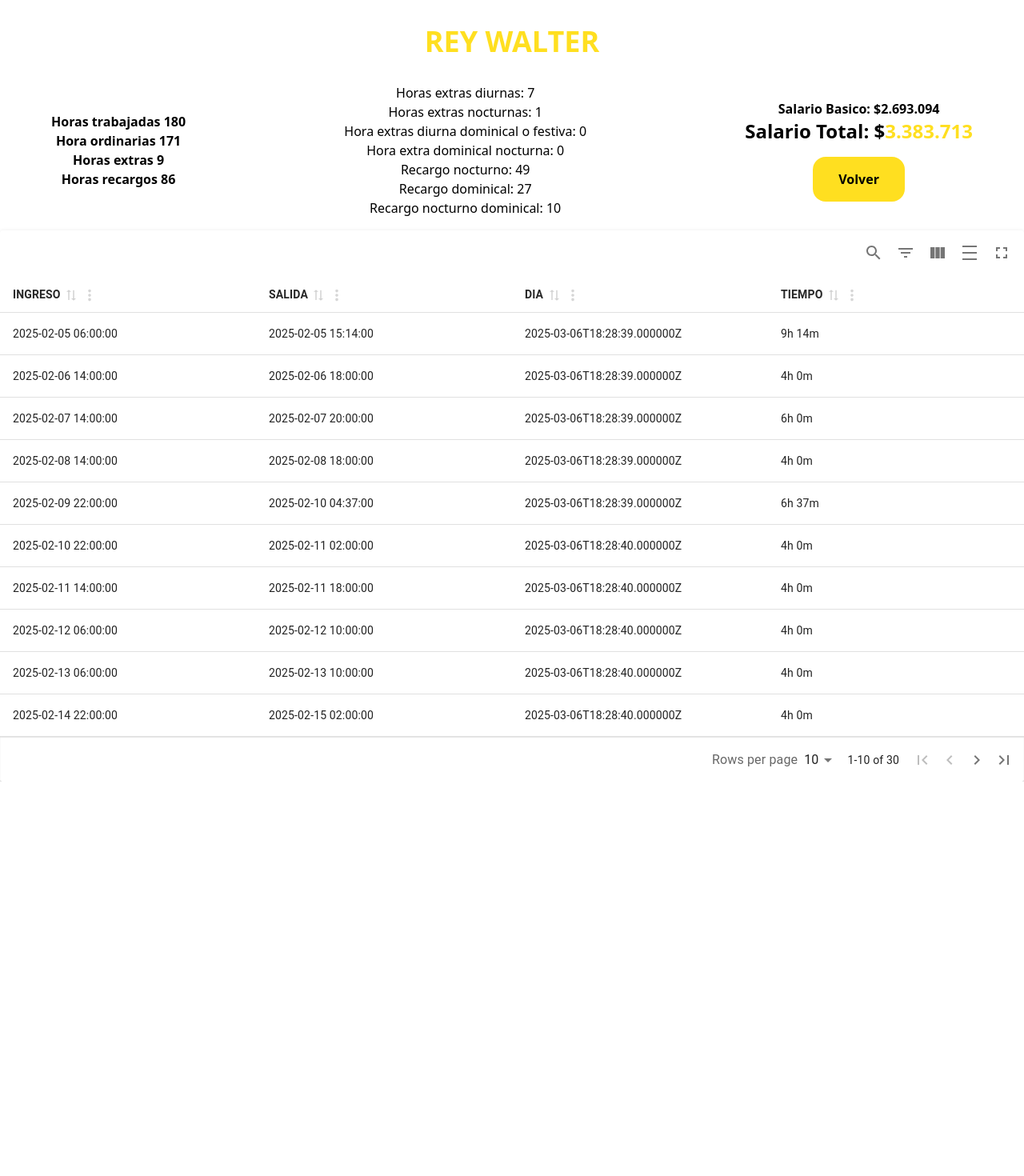
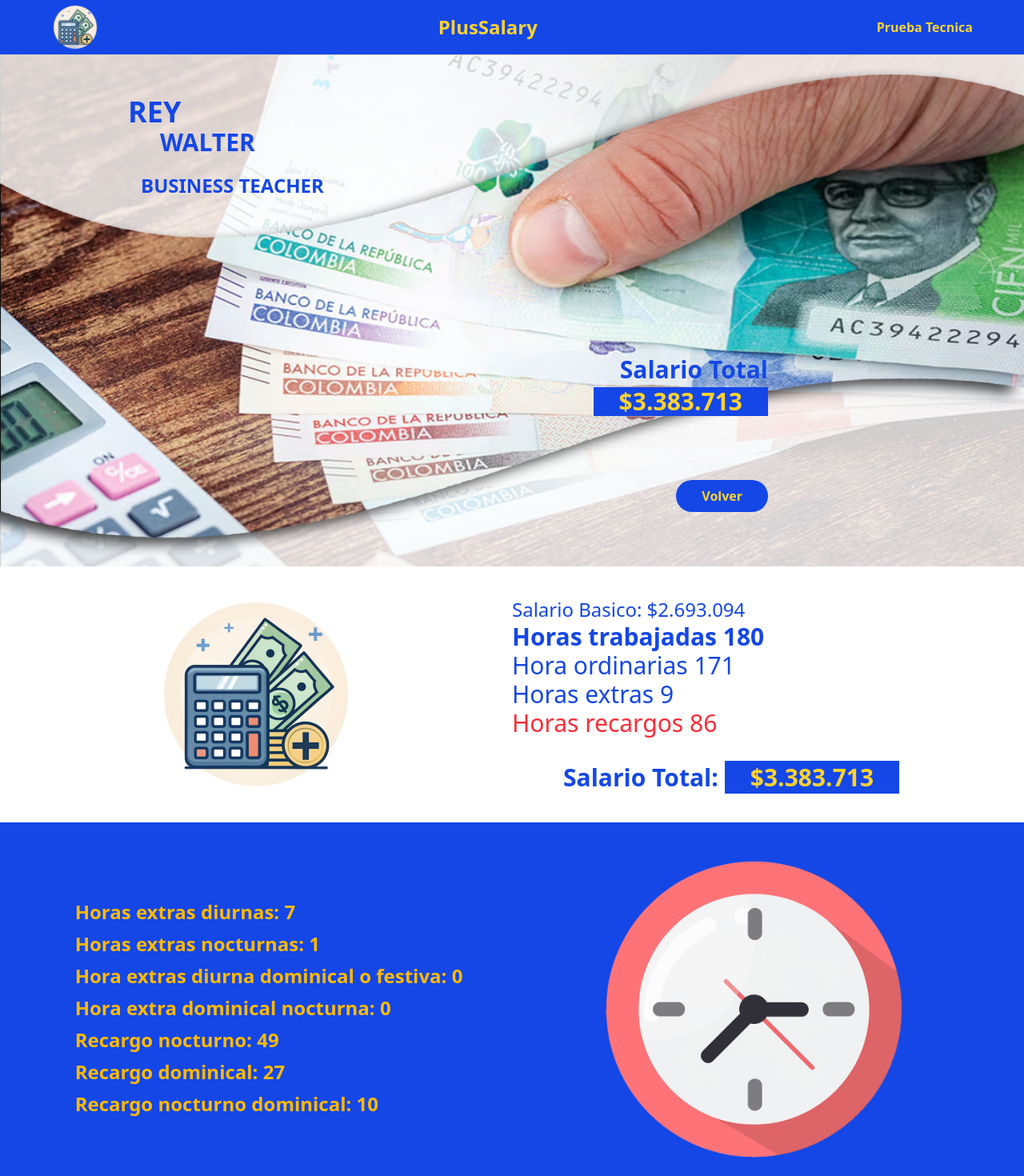
Before and after one commit to DesarrolloInverpacifico/prueba-tecnica-react-developer-junior, a React (Vite) app in the folder pruebaTecnica/: page /description/1 in a window 1280 px wide. Shown: the top 1470 px of the page at 80% size. Before the commit the page ends 977 px from the top, so only its background shows below. Built offline with nearby package versions, Linux system fonts and the light colour scheme.

Commit message:
se organizo la pagina de detalles segun el diseño

```diff
--- a/pruebaTecnica/src/components/Description.tsx
+++ b/pruebaTecnica/src/components/Description.tsx
@@ -6,6 +6,8 @@ import Table from "./Table"
 import { useSEO } from "../hooks/useSEO"
 import { calculateWorkHours, ICalculo } from "../helpers/calculates"
 import { columnsDescription } from "../helpers/colums"
+import Footer from "./Footer"
+import NavBar from "./NavBar"
 
 function Description() {
 
@@ -16,10 +18,15 @@ function Description() {
     const [dataAccess, setDataAccess] = useState<IAccessControls[]>([])
     const [processedData, setProcessedData] = useState<IAccessControls[]>([]);
     const [calculo, setCalculo] = useState<ICalculo | null>(null)
+    const [show, setShow] = useState(false)
     useSEO(`${data?.attributes.first_name} - detalles`, `Vista de detalles del usuario ${data?.attributes.first_name} ${data?.attributes.last_name}`)
 
-    const volver = ()=>{
+    const back = ()=>{
         navigate("/")
+    }
+
+    const showSesion = ()=>{
+        setShow(!show)
     }
 
       useEffect(()=>{
@@ -70,18 +77,42 @@ function Description() {
 
   return (
     <div>
-        <h1 className="flex flex-col justify-center items-center font-bold text-4xl my-8 text-yellow-300">
-            {data?.attributes.first_name.toLocaleUpperCase()} {data?.attributes.last_name.toLocaleUpperCase()} </h1>
+        <NavBar/>
         {
             calculo && (
-            <div className="flex justify-between mb-4 mx-16">
-                <div className="flex flex-col justify-center items-center font-bold">
-                    <h2>Horas trabajadas {Math.floor(calculo.totalWorkedHours)}</h2>
-                    <h2>Hora ordinarias {Math.floor(calculo.totalOrdinaryHours)} </h2>
-                    <h2>Horas extras {Math.floor(calculo.totalOvertimeHours)}</h2>
-                    <h2>Horas recargos {Math.floor(calculo.totalRecaudeHours)}</h2>
+
+            <div>
+                <header className="relactive">
+                    <img src="/payFondo.png" alt="payFondo" className="w-full h-[80vh]" />
+                    <h1 className="absolute left-40 top-30 text-4xl font-bold text-blue-700">{data?.attributes.first_name.toLocaleUpperCase()}</h1>
+                    <h2 className="absolute left-50 top-40 text-3xl font-bold text-blue-700">{data?.attributes.last_name.toLocaleUpperCase()}</h2>
+                    <h2 className="absolute left-44 top-54 text-2xl font-bold text-blue-700">{data?.attributes.charge.toLocaleUpperCase()}</h2>
+                    <h2 className="absolute right-80 bottom-80 text-3xl font-bold text-blue-700">Salario Total</h2>
+                    <h2 className="absolute right-80 bottom-70 text-3xl font-bold bg-blue-700 text-amber-300 px-8">${Math.floor(calculo.totalSalary).toLocaleString('es-CO')}</h2>
+                    <button
+                        onClick={back}
+                        className="absolute right-80 bottom-40 font-bold bg-blue-700 text-amber-300 px-8 py-2 rounded-full"
+                    >
+                        Volver
+                    </button>
+                </header>
+                <section className="grid grid-cols-2 items-center justify-center mt-8">
+                    <div className="flex items-center justify-center">
+                        <img src="/logo.png" alt="logo" className="w-[40%] h-40%"/>
                     </div>
-                <div className="flex flex-col justify-center items-center">
+                    <div>
+                        <h2 className="text-2xl text-blue-700">Salario Basico: ${Math.floor(calculo.basySalary).toLocaleString('es-CO')}</h2>
+                        <h2 className="font-bold text-3xl text-blue-700">Horas trabajadas {Math.floor(calculo.totalWorkedHours)}</h2>
+                        <h2 className="text-3xl text-blue-700">Hora ordinarias {Math.floor(calculo.totalOrdinaryHours)} </h2>
+                        <h2 className="text-3xl text-blue-700">Horas extras {Math.floor(calculo.totalOvertimeHours)}</h2>
+                        <h2 className="text-3xl text-red-500">Horas recargos {Math.floor(calculo.totalRecaudeHours)}</h2>
+                        <h2 className="font-bold text-3xl text-blue-700 mt-8 ml-16">Salario Total:
+                            <span className="ml-2 text-3xl font-bold bg-blue-700 text-amber-300 px-8">${Math.floor(calculo.totalSalary).toLocaleString('es-CO')}</span>
+                        </h2>
+                    </div>
+                </section>
+                <section className="bg-blue-700 grid grid-cols-2 items-center justify-items-center justify-center mt-8 p-8">
+                    <div className="text-amber-400 flex flex-col gap-2 font-bold text-2xl">
                         {calculo.overtimeBreakdown.HED >= 0 && <p>Horas extras diurnas: {Math.floor(calculo.overtimeBreakdown.HED)}</p>}
                         {calculo.overtimeBreakdown.HEN >= 0 && <p>Horas extras nocturnas: {Math.floor(calculo.overtimeBreakdown.HEN)}</p>}
                         {calculo.overtimeBreakdown.HEDD >= 0 && <p>Hora extras diurna dominical o festiva: {Math.floor(calculo.overtimeBreakdown.HEDD)}</p>}
@@ -89,20 +120,23 @@ function Description() {
                         {calculo.overtimeBreakdown.RC >= 0 && <p>Recargo nocturno: {Math.floor(calculo.overtimeBreakdown.RC)}</p>}
                         {calculo.overtimeBreakdown.RD >= 0 && <p>Recargo dominical: {Math.floor(calculo.overtimeBreakdown.RD)}</p>}
                         {calculo.overtimeBreakdown.RND >= 0 && <p>Recargo nocturno dominical: {Math.floor(calculo.overtimeBreakdown.RND)}</p>}
+                    </div>
+                    <div>
+                        <img src="/reloj.png" alt="iconoReloj" width={400}/>
+                    </div>
+                </section>
+                <div className="flex flex-col justify-center items-center text-2xl text-blue-700 p-16 font-bold">
+                    <button onClick={showSesion} className="cursor-pointer">{show ? "Ocultar": "Ver Detalles"}</button>
+                </div>
 
-                </div>
-                <div className="flex  flex-col justify-center items-center">
-                    <h2 className="font-bold">Salario Basico: ${Math.floor(calculo.basySalary).toLocaleString('es-CO')}</h2>
-                    <h2 className="font-bold text-2xl">Salario Total: $<span className="text-yellow-300">{Math.floor(calculo.totalSalary).toLocaleString('es-CO')}</span></h2>
-                    <button className="py-4 px-8 font-bold bg-yellow-300 mt-4 text-black rounded-2xl hover:bg-yellow-200 hover:cursor-pointer"
-                    onClick={volver}
-                    >Volver</button>
-                </div>
 
             </div>
             )
         }
+                <section id="descriptionTable" className={show ? '':"hidden"}>
                     <Table data={processedData} columns={columnsDescription} />
+                </section>
+                <Footer/>
     </div>
   )
 }
```
Also changed, not shown: pruebaTecnica/public/reloj.png (added). Lines whose indentation alone changed are shown as unchanged.
